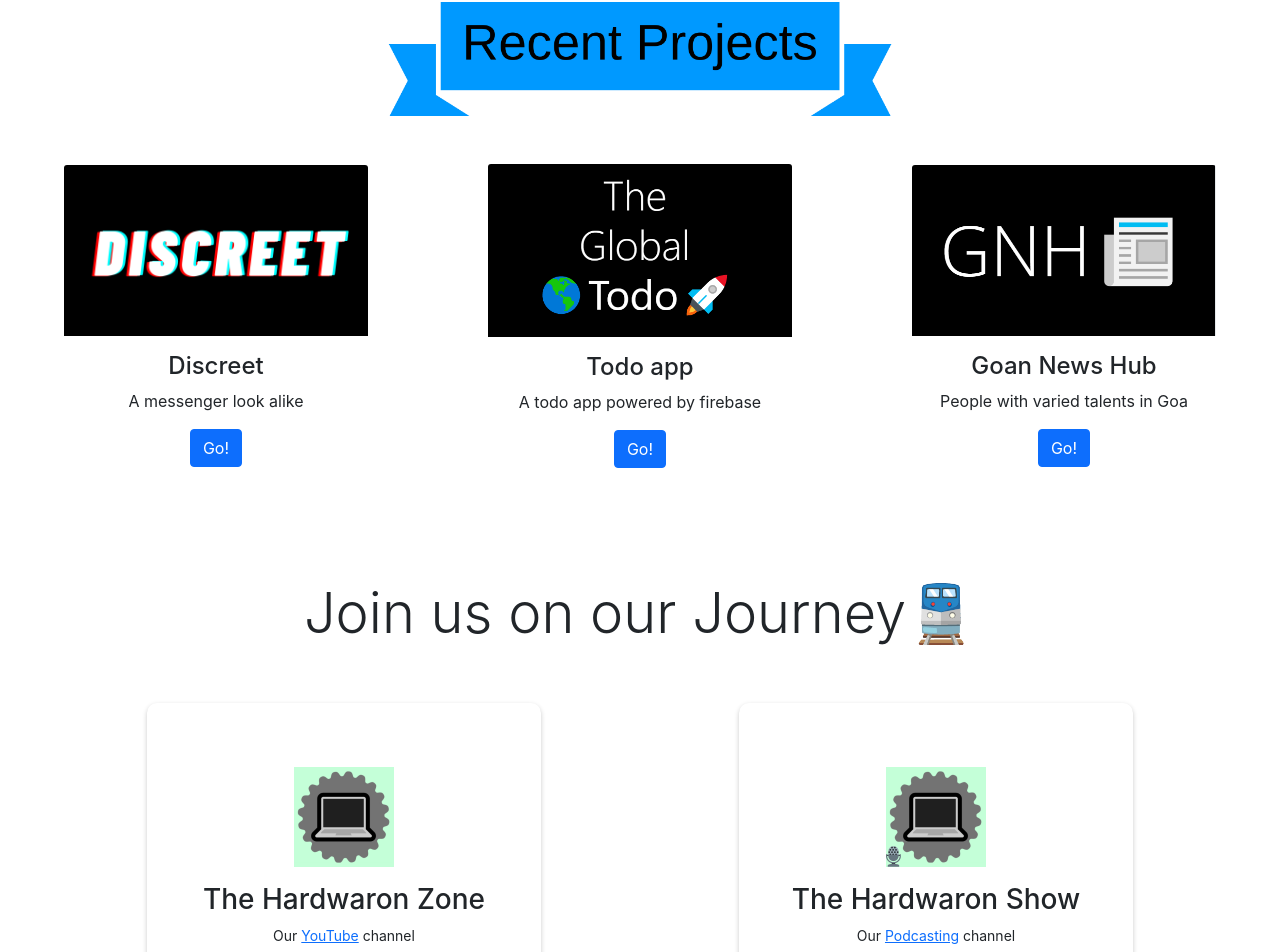
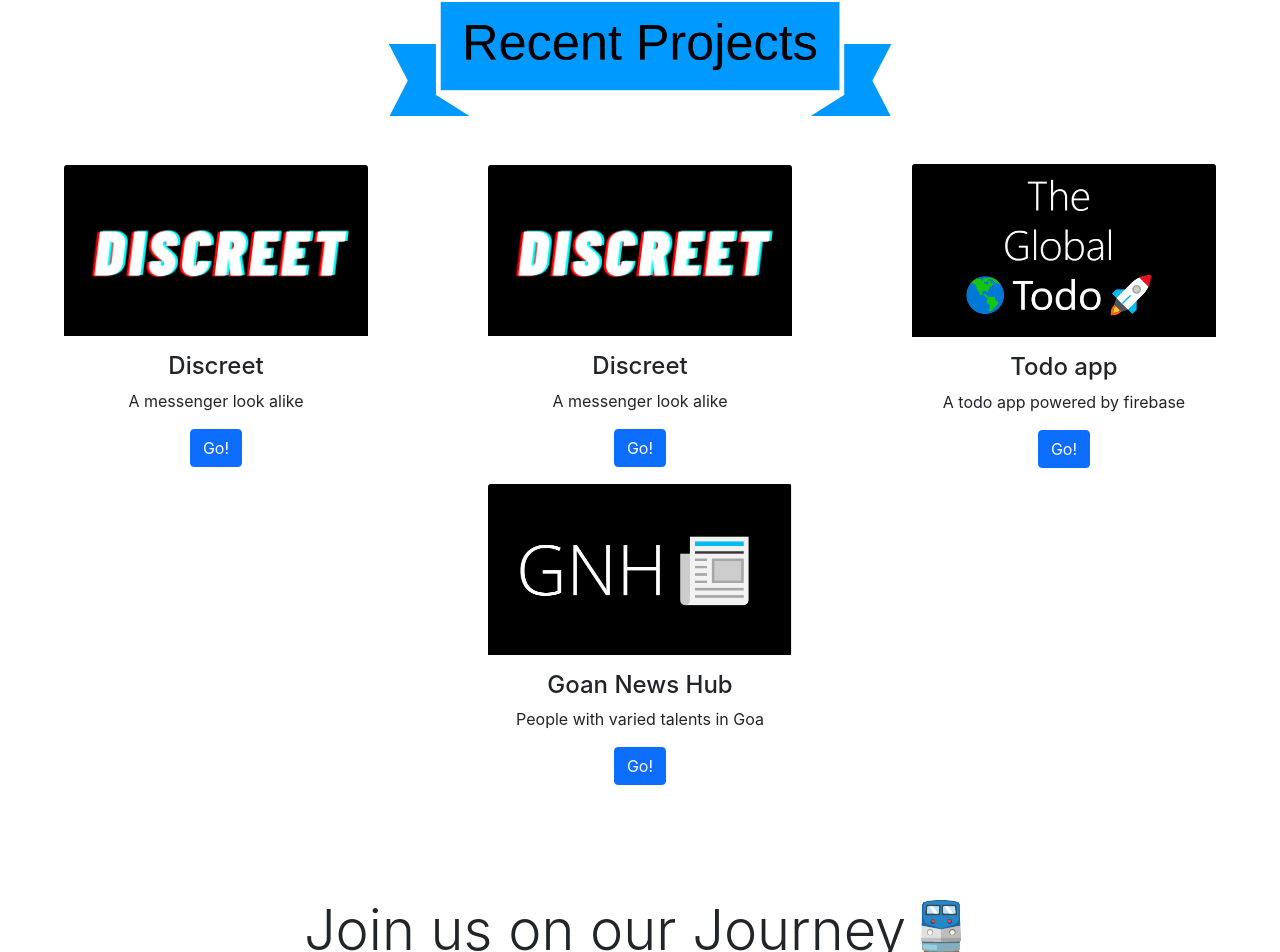
Before and after one commit to Shridhar-dev/thehardwaronzone.com, a React (Create React App) app: page / in a window 1280 px wide. Shown: the part 1913-2865 px from the top of the page. Built offline with nearby package versions, Linux system fonts and the light colour scheme.

Commit message:
twitter project added

```diff
--- a/src/RecentProjects.js
+++ b/src/RecentProjects.js
@@ -8,6 +8,7 @@ import Ribbon from './Images/Recent Projects.png';
 import Cards from './Cards';
 import todo from './Images/todoimg.PNG'
 import discreet from './Images/DISCREET.png'
+import twitter from './Images/twitter.png'
 import './RecentProjects.css';
 
 class RecentProjects extends React.Component{
@@ -29,6 +30,9 @@ class RecentProjects extends React.Component{
                             <Cards img={discreet} title="Discreet" text="A messenger look alike" link="https://discreet-b6d33.web.app/"/>
                         </div>
                         <div class="col-12 col-sm-12 col-md-6 col-xl-4">
+                            <Cards img={discreet} title="Discreet" text="A messenger look alike" link="https://discreet-b6d33.web.app/"/>
+                        </div>
+                        <div class="col-12 col-sm-12 col-md-6 col-xl-4">
                             <Cards img={todo} title="Todo app" text="A todo app powered by firebase" link="https://todo-5b16d.web.app/"/>
                         </div>
                         <div class="col-12 col-sm-12 col-md-6 col-xl-4">
```
Also changed, not shown: src/Images/twitter.png (added).
